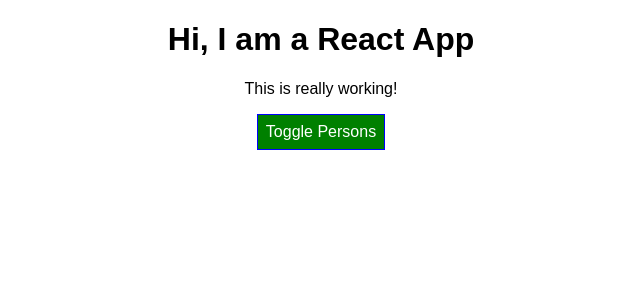
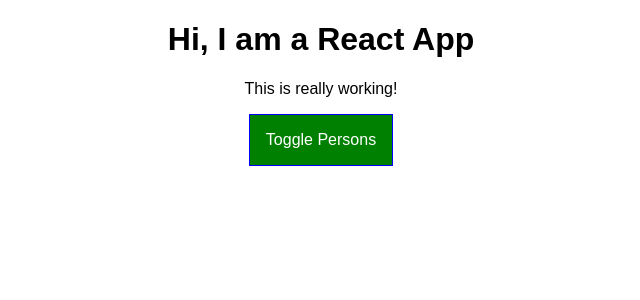
Before and after one commit to zerga9/React-guide, a React app: page / in a window 1280 px wide. Shown: the top 300 px of the page, without its empty margins (319-959 px from the left). Built offline with nearby package versions, Linux system fonts and the light colour scheme.

Commit message:
Add pseudo-selectors

```diff
--- a/src/App.css
+++ b/src/App.css
@@ -9,3 +9,26 @@
 .bold {
   font-weight: bold;
 }
+
+.App button {
+  border: 1px solid blue;
+  padding: 16px;
+  background-color: green;
+  font: inherit;
+  color: white;
+  cursor: pointer;
+}
+
+.App button:hover {
+  background-color: lightgreen;
+  color: black;
+}
+
+.App button.Red {
+  background-color: red;
+}
+
+.App button.Red:hover {
+  background-color: salmon;
+  color: black;
+}
--- a/src/App.js
+++ b/src/App.js
@@ -45,17 +45,9 @@
   }
 
   render() {
-    const style = {
-      backgroundColor: 'green',
-      color: 'white',
-      font: 'inherit',
-      border: '1px solid blue',
-      padding: '8px',
-      cursor: 'pointer'
-
-    }
 
    let persons = null;
+   let btnClass = '';
 
    if ( this.state.showPersons ) {
      persons = (
@@ -70,8 +62,7 @@
        })}
      </div>
    );
-
-   style.backgroundColor = 'red';
+  btnClass = classes.Red;
 
    }
 
@@ -88,8 +79,7 @@
       <div className={classes.App}>
         <h1> Hi, I am a React App</h1>
         <p className={assignedClasses.join(' ')}>This is really working!</p>
-        <button
-        style={style}
+        <button className={btnClass}
         onClick={this.togglePersonsHandler}>Toggle Persons</button>
         {persons}
       </div>
```
